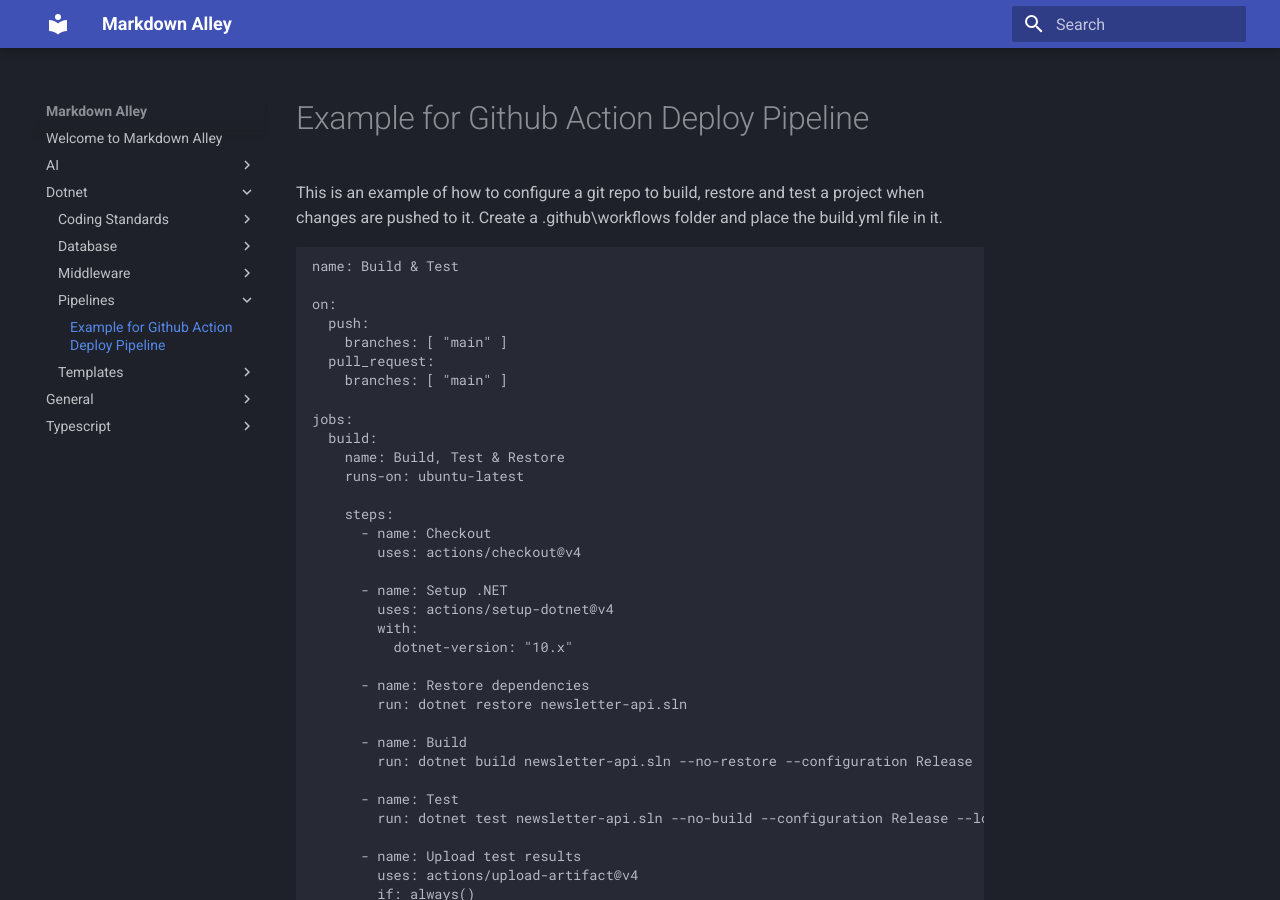
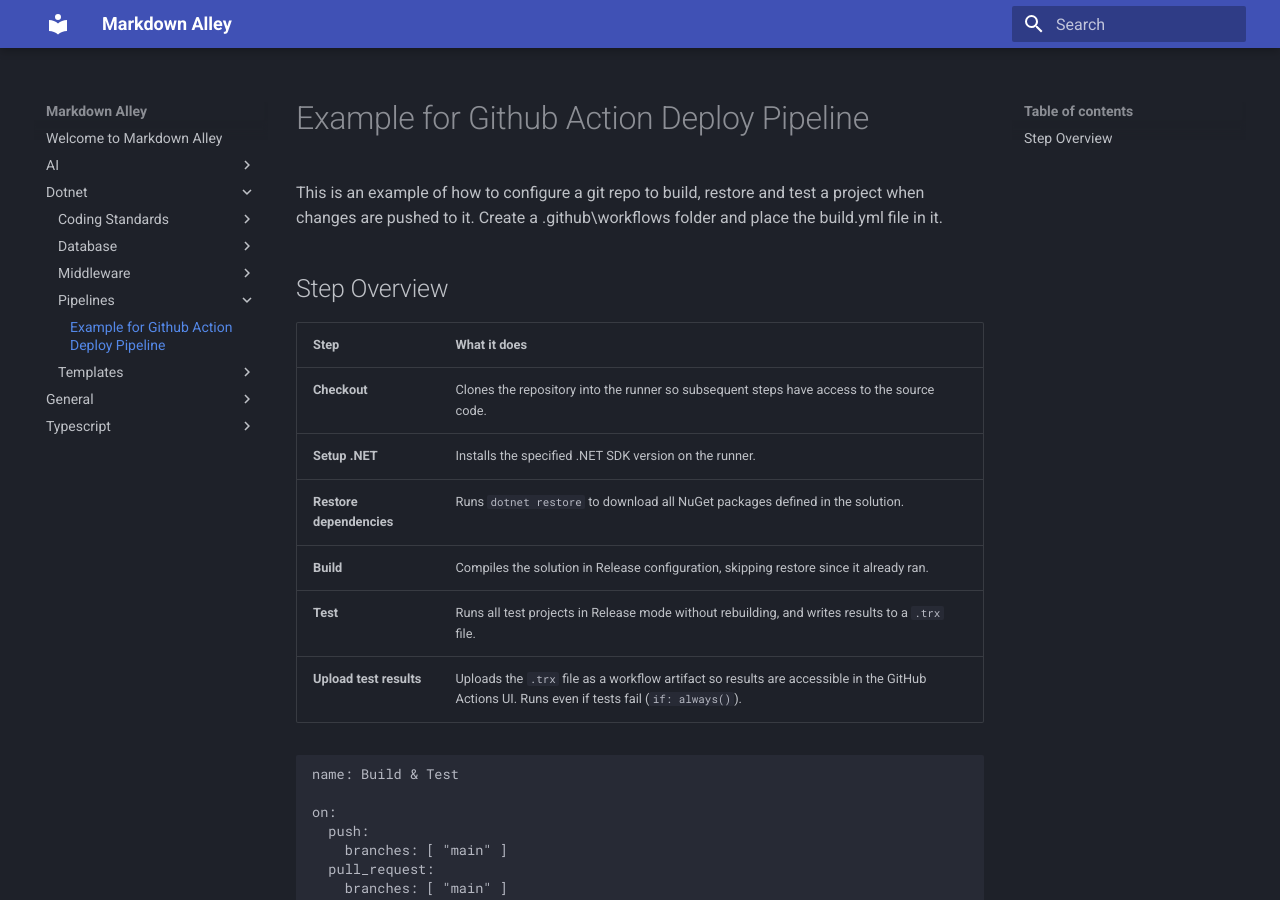
Before and after one commit to gooddogdevelopment-sys/Markdown-Alley, an MkDocs documentation site: the page built from docs/Dotnet/Pipelines/GithubBuildAndTest.md, in a window 1280 px wide and 900 px high. Built offline with MkDocs 1.6.1 and Material for MkDocs 9.7.7, drawn with Linux system fonts in a browser that asks for light colours.

Commit message:
Added description of each step in build and test dotnet action

````diff
--- a/docs/Dotnet/Pipelines/GithubBuildAndTest.md
+++ b/docs/Dotnet/Pipelines/GithubBuildAndTest.md
@@ -1,5 +1,16 @@
 # Example for Github Action Deploy Pipeline
 This is an example of how to configure a git repo to build, restore and test a project when changes are pushed to it. Create a .github\workflows folder and place the build.yml file in it.
+
+## Step Overview
+
+| Step | What it does |
+|------|-------------|
+| **Checkout** | Clones the repository into the runner so subsequent steps have access to the source code. |
+| **Setup .NET** | Installs the specified .NET SDK version on the runner. |
+| **Restore dependencies** | Runs `dotnet restore` to download all NuGet packages defined in the solution. |
+| **Build** | Compiles the solution in Release configuration, skipping restore since it already ran. |
+| **Test** | Runs all test projects in Release mode without rebuilding, and writes results to a `.trx` file. |
+| **Upload test results** | Uploads the `.trx` file as a workflow artifact so results are accessible in the GitHub Actions UI. Runs even if tests fail (`if: always()`). |
 
 ```yml
 name: Build & Test
````
